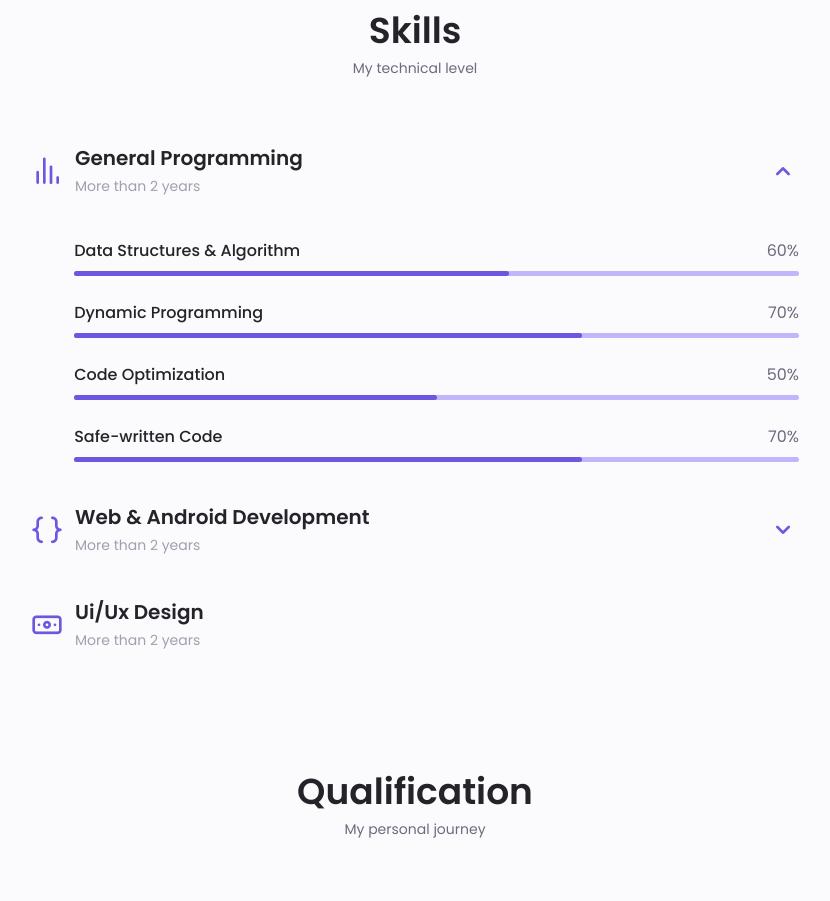
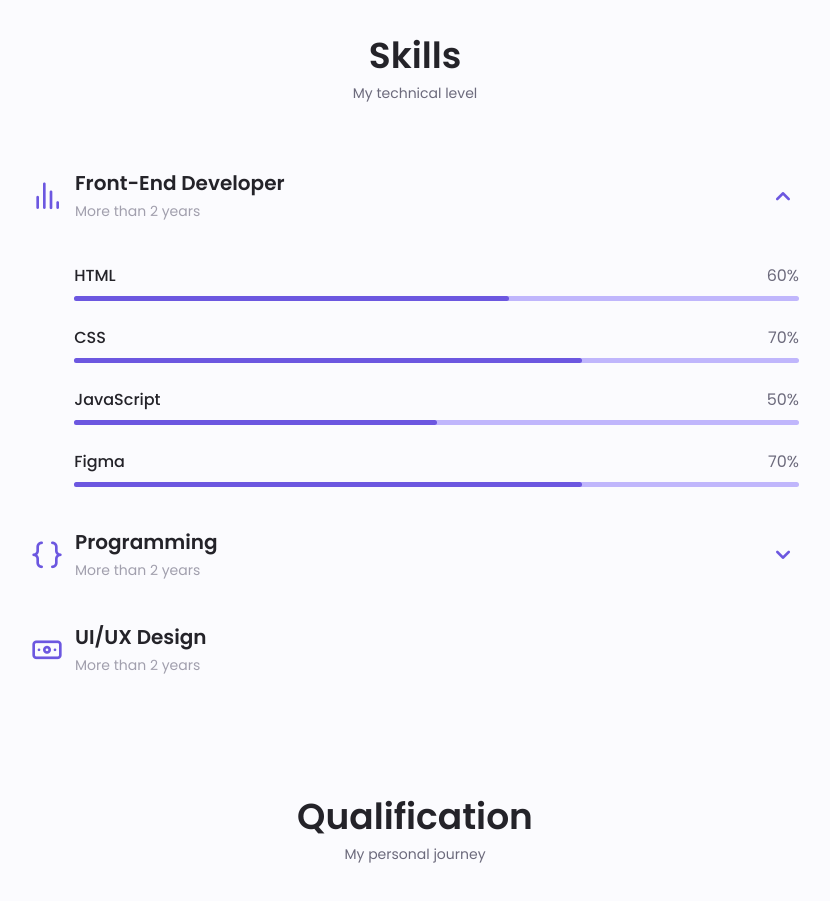
Before and after one commit to babyshark27/WEBSITE_PORTOFOLIOO, a plain HTML site: page index.html in a window 1280 px wide. Shown: the part 1505-2406 px from the top of the page, without its empty margins (225-1055 px from the left). Drawn offline with nearby package versions, Linux system fonts and the light colour scheme.

Commit message:
about me

```diff
--- a/index.html
+++ b/index.html
@@ -99,7 +99,7 @@
                                     165.547 130.807 187.559 100.226 186.353C69.6454 185.297 41.0228 161.023 21.7403
                                     129.362C2.45775 97.8511 -7.48481 59.1033 6.67581 34.5279C20.9871 10.1032 59.7028
                                     -0.149132 97.9666 0.00163737C136.23 0.303176 174.193 10.857 190.312 36.4879Z="/>
-                                    <image class="home__blob-img" x="-12" y="-27"xlink:href="packages\images\profil.jpg"/>
+                                    <image class="home__blob-img" x="-11.5" y="-27"xlink:href="packages\images\profil.jpg"/>
                                 </g>
                             </svg>
                         </div>
@@ -133,7 +133,7 @@
                     <img src=".\packages\images\foto_profil.png" alt="" class="about__img">
                     <div class="about__data">
                         <p class="about__description">
-                            I’m a passionate Software Developer with a unique blend of technical expertise and creative flair. My mission is to craft functional and visually stunning solutions that solve real-world problems while leaving a lasting impression.
+                            I’m a passionate Front-End Developer with a unique mix of technical expertise and design sensibility. My mission is to build engaging and intuitive user interfaces that not only solve real-world problems but also provide memorable and seamless digital experiences.
                         </p>
                         <div class="about__info">
                             <div>
@@ -171,7 +171,7 @@
                             <div class="skills__header">
                                 <i class="uil uil-analytics skills__icon"></i>
                                <div>
-                                   <h1 class="skills__title">General Programming</h1>
+                                   <h1 class="skills__title">Front-End Developer </h1>
                                    <span class="skills__subtitle">More than 2 years</span>
                                </div>
 
@@ -180,7 +180,7 @@
                             <div class="skills__list grid">
                                 <div class="skills__data">
                                     <div class="skills__titles">
-                                        <h3 class="skills__name">Data Structures & Algorithm</h3>
+                                        <h3 class="skills__name">HTML</h3>
                                         <span class="skills__number">60%</span>
                                     </div>
                                     <div class="skills__bar">
@@ -189,7 +189,7 @@
                                 </div>
                                <div class="skills__data">
                                    <div class="skills__titles">
-                                       <h3 class="skills__name">Dynamic Programming</h3>
+                                       <h3 class="skills__name">CSS</h3>
                                        <span class="skills__number">70%</span>
                                    </div>
                                    <div class="skills__bar">
@@ -198,7 +198,7 @@
                                </div>
                                <div class="skills__data">
                                    <div class="skills__titles">
-                                       <h3 class="skills__name">Code Optimization</h3>
+                                       <h3 class="skills__name">JavaScript</h3>
                                        <span class="skills__number">50%</span>
                                    </div>
                                    <div class="skills__bar">
@@ -207,7 +207,7 @@
                                </div>
                                <div class="skills__data">
                                    <div class="skills__titles">
-                                       <h3 class="skills__name">Safe-written Code</h3>
+                                       <h3 class="skills__name">Figma</h3>
                                        <span class="skills__number">70%</span>
                                    </div>
                                    <div class="skills__bar">
@@ -225,7 +225,7 @@
                             <div class="skills__header">
                                <i class="uil uil-brackets-curly skills__icon"></i>
                                <div>
-                                   <h1 class="skills__title">Web & Android Development</h1>
+                                   <h1 class="skills__title">Programming</h1>
                                    <span class="skills__subtitle">More than 2 years</span>
                                </div>
 
@@ -277,7 +277,7 @@
                         <div class="skills__header">
                             <i class="uil uil-money-bill skills__icon"></i>
                            <div>
-                               <h1 class="skills__title">Ui/Ux Design</h1>
+                               <h1 class="skills__title">UI/UX Design</h1>
                                <span class="skills__subtitle">More than 2 years</span>
                            </div>
 
```
